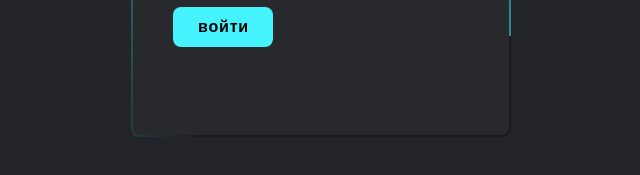
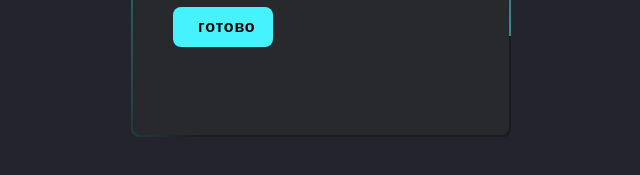
Before and after one commit to PavelKuz26/login-form-animate, a plain HTML site: page index.html in a window 1280 px wide. Shown: the part 473-648 px from the top of the page, 319-959 px from the left. Drawn offline with Linux system fonts and the light colour scheme.

Commit message:
first commit

```diff
--- a/css/style.css
+++ b/css/style.css
@@ -8,7 +8,7 @@ body{
     justify-content: center;
     align-items: center;
     min-height: 100vh;
-    background: #23242a;
+    background: #23242d;
 }
 .box{
     position: relative;
--- a/index.html
+++ b/index.html
@@ -25,7 +25,7 @@
                         <a href="#">забыл пароль</a>
                         <a href="#">зарегистрироваться</a>
                     </div>
-                <input type="submit" value="войти">
+                <input type="submit" value="готово">
         </form>
     </div>
 </body>
```
